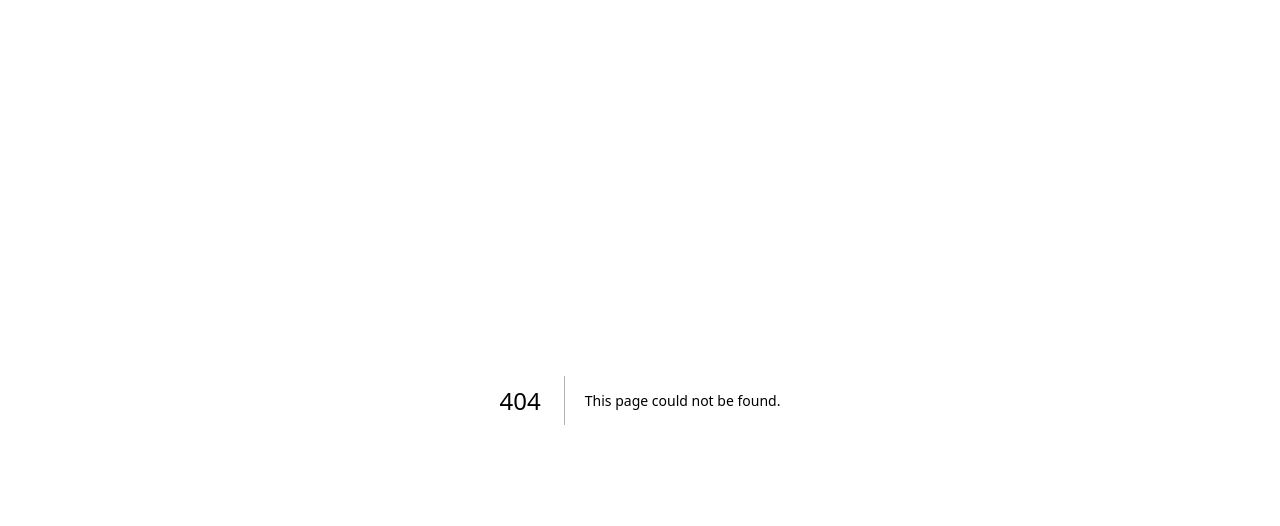
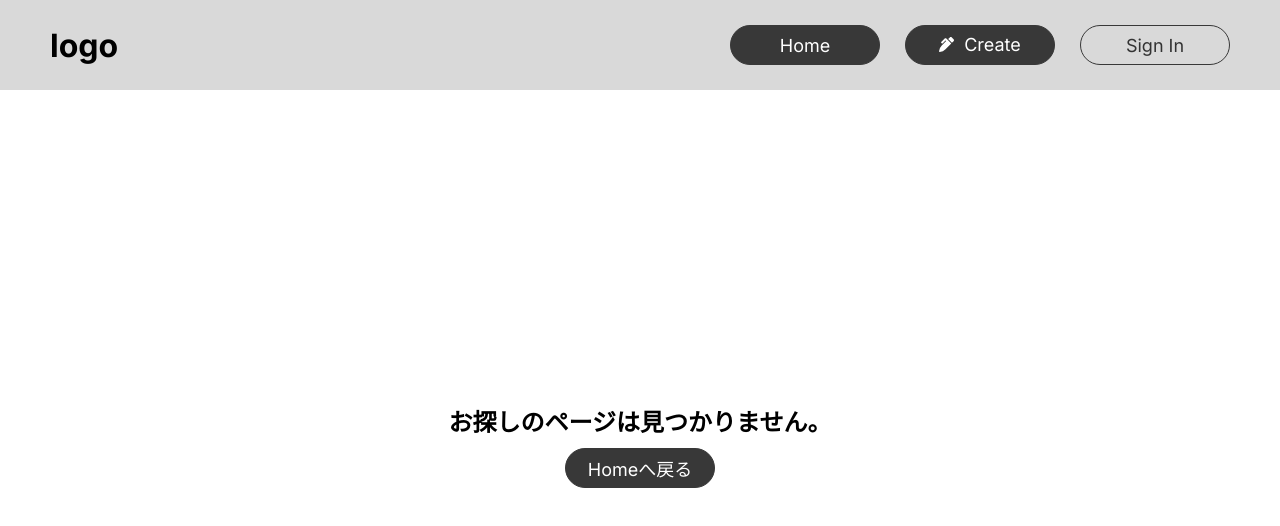
Before and after one commit to keita7777/teamsdev_16_1, a Next.js app: page /404 in a window 1280 px wide. Before the commit this address had no page. Shown: the top 526 px of the page. Built offline with nearby package versions, Linux system fonts and the light colour scheme.

Commit message:
404ページの作成

```diff
--- /dev/null
+++ b/app/404/page.tsx
@@ -0,0 +1,20 @@
+import Header from "@/components/Header";
+import Link from "next/link";
+import React from "react";
+import styles from "./styles.module.css";
+
+const page = () => {
+  return (
+    <>
+      <Header />
+      <div className={styles.container}>
+        <h2>お探しのページは見つかりません。</h2>
+        <Link href="/" className={styles.homeBtn}>
+          Homeへ戻る
+        </Link>
+      </div>
+    </>
+  );
+};
+
+export default page;
--- /dev/null
+++ b/app/404/styles.module.css
@@ -0,0 +1,22 @@
+.container{
+  display: flex;
+  flex-direction: column;
+  justify-content: center;
+  align-items: center;
+  height: calc(100vh - 90px);
+}
+
+.homeBtn{
+  margin-top: 10px;
+  display: flex;
+  justify-content: center;
+  align-items: center;
+  width: 150px;
+  height: 40px;
+  border-radius: 50px;
+  border: 1px solid #383838;
+  background-color: #383838;
+  color: #fff;
+  text-transform: capitalize;
+  font-size: 18px;
+}
```
